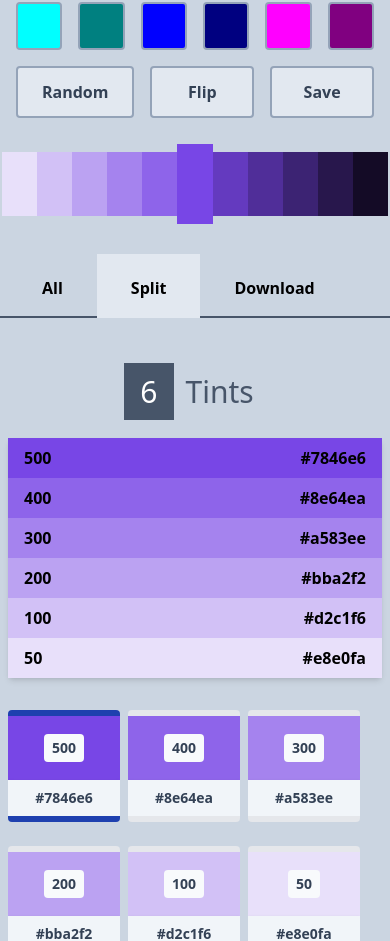
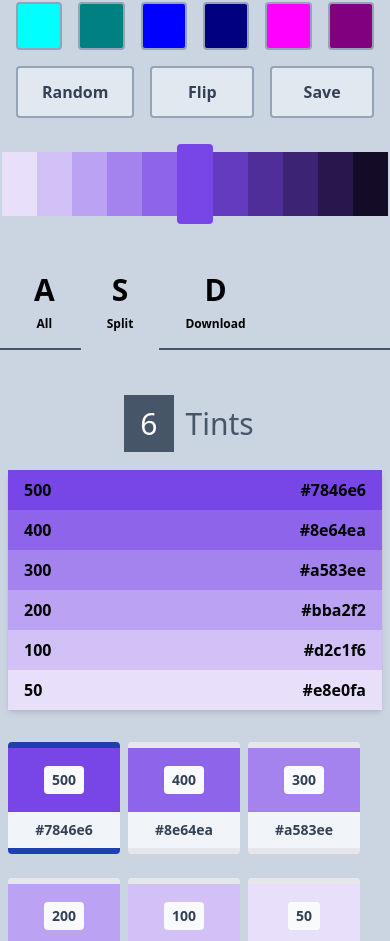
Before and after one commit to reactry/shades, a React (Create React App) app: page / in a window 390 px wide. Shown: the part 972-1913 px from the top of the page. Built offline with nearby package versions, Linux system fonts and the light colour scheme.

Commit message:
Updated OutputTabBar styling * added big letter on mobiles

```diff
--- a/src/MainComponent/Output/ColorMeter.js
+++ b/src/MainComponent/Output/ColorMeter.js
@@ -13,7 +13,7 @@ export default function ColorMeter ({
 
 		if (i === currentColorIndex) {
 			return (
-				<div key={i} className="h-20 grow -my-2" style={style}></div>
+				<div key={i} className="h-20 grow -my-2 rounded" style={style}></div>
 			);
 		} else {
 			return (
--- a/src/MainComponent/Output/ColorOutput.js
+++ b/src/MainComponent/Output/ColorOutput.js
@@ -10,13 +10,16 @@ import DownloadTab from './DownloadTab';
 
 const outputTabs = [
 	{
-		"title": "All"
+		"title": "All",
+		"letter": "A"
 	},
 	{
-		"title": "Split"
+		"title": "Split",
+		"letter": "S"
 	},
 	{
-		"title": "Download"
+		"title": "Download",
+		"letter": "D"
 	}
 ];
 
--- a/src/MainComponent/Output/OutputTabBar.js
+++ b/src/MainComponent/Output/OutputTabBar.js
@@ -8,10 +8,13 @@ export default function OutputTabBar ({
 	let tabItems = tabs.map((v, i) => {
 		if (v.hidden) return null;
 
-		let tabClass = "px-8 py-5 -mb-1 border-x-2 border-t-2 border-transparent duration-300";
-		tabClass += (i === currentTabIndex) ? " bg-slate-200 border-slate-600" : " cursor-pointer hover:bg-slate-200";
+		let tabClass = "px-6 py-4 border-x-2 border-t-2 border-transparent duration-300";
+		tabClass += (i === currentTabIndex) ? " -mb-1 bg-slate-300 border-slate-600" : " cursor-pointer hover:bg-slate-200";
 		return (
-			<div key={i} className={tabClass} onClick={() => setCurrentTabIndex(i)}>{v.title}</div>
+			<div key={i} className={tabClass} onClick={() => setCurrentTabIndex(i)}>
+				<div className="text-3xl md:hidden pb-2">{v.letter}</div>
+				<div className="text-xs md:text-base">{v.title}</div>
+			</div>
 		);
 	});
 
```
